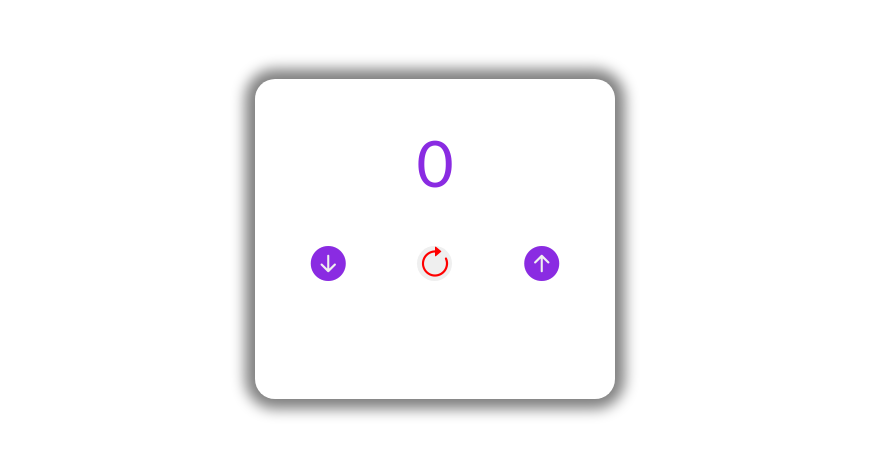
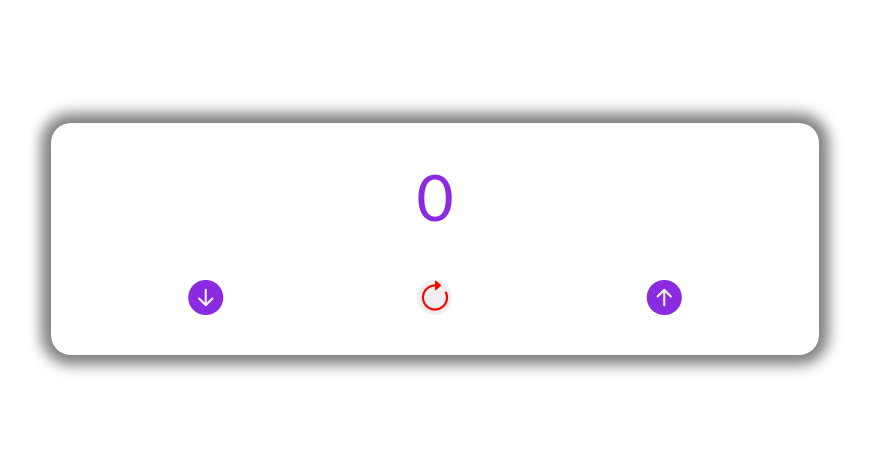
Before and after one commit to Miqael-Dev/Counter, a plain HTML site: page index.html in a window 1280 px wide. Shown: the part 161-618 px from the top of the page, without its empty margins (205-1074 px from the left). Drawn offline with nearby package versions, Linux system fonts and the light colour scheme.

Commit message:
made some changes

```diff
--- a/Static/Css/style.css
+++ b/Static/Css/style.css
@@ -6,7 +6,6 @@
 
 #number {
     width: 100%;
-    margin-top: 30px;
     font-size: 4pc;
     color: blueviolet;
     text-align: center;
@@ -50,7 +49,7 @@
     margin: 0 auto;
     box-shadow: 0 0 14px 10px gray;
     background-color: #FFFFFF;
-    width: 45vh;
-    height: 40%;
+    width: 60%;
+    padding: 20px;
     border-radius: 20px;
 }
```
